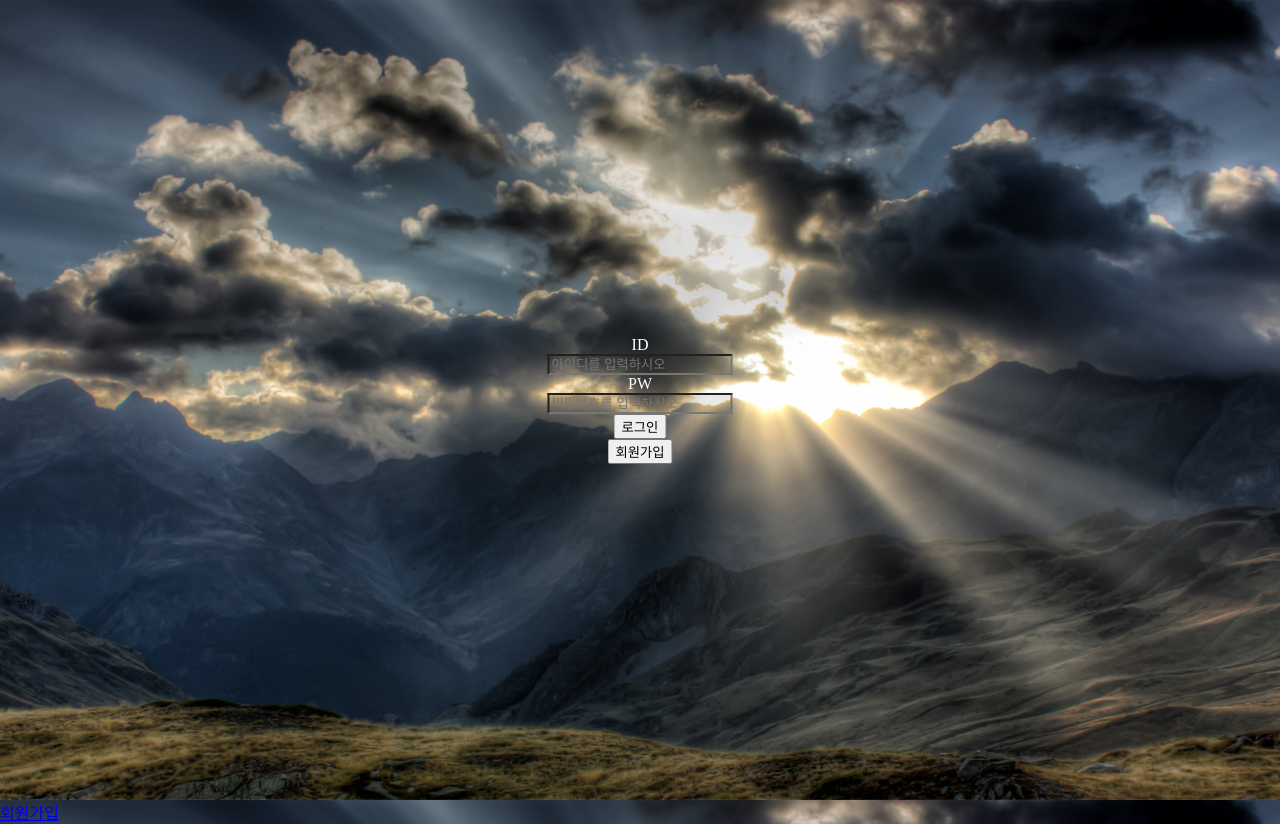
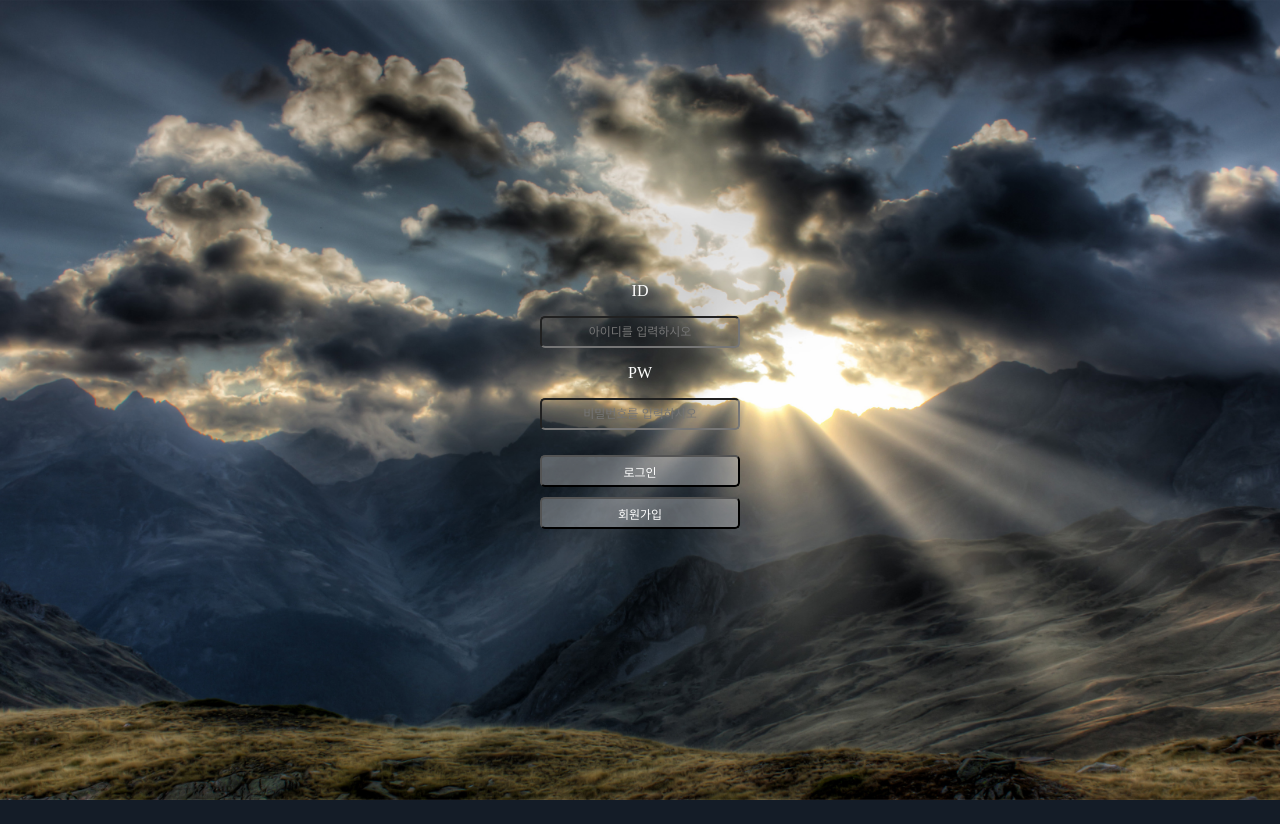
Before and after one commit to 2Choi/volcation, a PHP site: page /login.php in a window 1280 px wide. After the commit the page ends 800 px from the top, so only its background shows below. Run offline with PHP 8.4, Linux system fonts and the light colour scheme; some libraries are stand-ins or nearby versions.

Commit message:
enhance login forms

```diff
--- a/css/login.css
+++ b/css/login.css
@@ -1,3 +1,8 @@
+* {
+  -webkit-box-sizing: border-box;
+     -moz-box-sizing: border-box;
+          box-sizing: border-box;
+}
 body {
 	margin: 0;
 	padding: 0;
@@ -15,25 +20,14 @@ body {
 }
 #main {
 	top: 50%;
-    position: absolute;
-    DISPLAY: INLINE-BLOCK;
-    margin: 0 AUTO;
+	min-width: 200px;
+  position: absolute;
+  DISPLAY: INLINE-BLOCK;
+  margin: 0 AUTO;
 
-    -webkit-transform: translateY(-50%) translateX(-50%);
+  -webkit-transform: translateY(-50%) translateX(-50%);
 	-ms-transform: translateY(-50%) translateX(-50%);
 	transform: translateY(-50%) translateX(-50%);
-}
-#idvar input {
-	background-color: rgba(50, 50, 50, 0.1);
-}
-/* 아이디 두개를 같이 적용시키려는데
-ex) #idvar #pwvar input{} 한줄로 하려는데 왜 적용이 안될까요?^^
-서브밋의 스타일을 단독으로 주고 싶어서 다시 바만 스타일 적용 시켰습니다아~*/
-#pwvar input {
-	background-color: rgba(50, 50, 50, 0.1);
-}
-#submit {
-
 }
 #black {
 	width: 100%;
@@ -43,3 +37,21 @@ ex) #idvar #pwvar input{} 한줄로 하려는데 왜 적용이 안될까요?^^
 	text-align: center;
 	background-color: black;
 }
+form > div {
+	margin-bottom: 20px;
+}
+form input , button[name="signup"] {
+	color: white;
+	width: 100%;
+	height: 32px;
+	font-size: 12px;
+	text-align: center;
+	border-radius: 5px;
+	background-color: rgba(50, 50, 50, 0.1);
+}
+
+input[type="submit"] , button[name="signup"] {
+	padding: 0;
+	margin: 5px 0;
+	background-color: rgba(255,255,255,0.3);
+}
--- a/user/login.php
+++ b/user/login.php
@@ -56,17 +56,17 @@ if( $user->is_logged_in() ){
 		<div id="black"></div>
 		<div id="main">
 			<form action="" method="post">
-				<div id="id">ID</div>
-				<div id="idvar"><input type="text" name="username" placeholder="아이디를 입력하시오"></div>
-				<div id="pw">PW</div>
-				<div id="pwvar"><input type="password" name="password" placeholder="비밀번호를 입력하시오"></div>
-
+				<div>
+					<p>ID</p>
+					<input type="text" name="username" placeholder="아이디를 입력하시오">
+					<p>PW</p>
+					<input type="password" name="password" placeholder="비밀번호를 입력하시오">
+				</div>
 				<input type="submit" value="로그인" name="submit">
 			</form>
 			<a href="./signup.php"><button value="signup" name="signup">회원가입</button></a>
 		</div>
 	</div>
-	<a href="./signup.php">회원가입</a>
 
 
 
```
